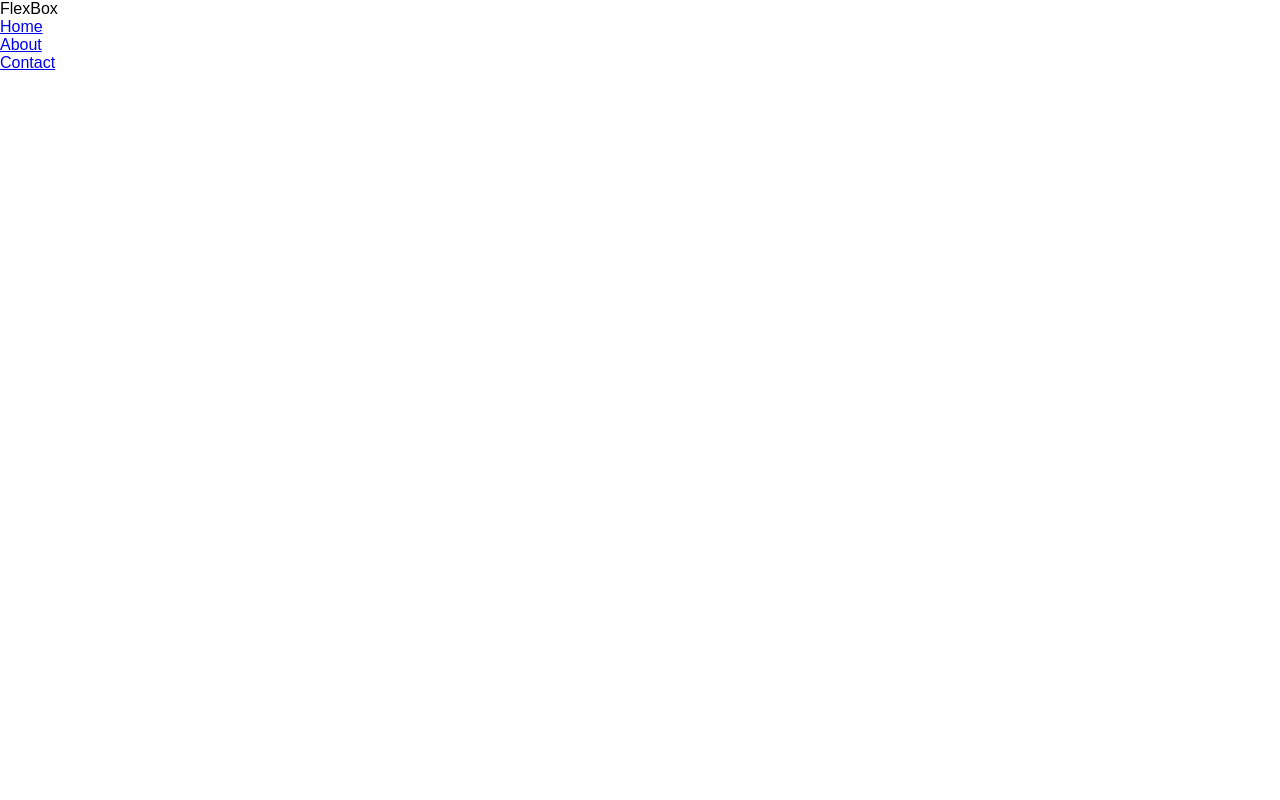
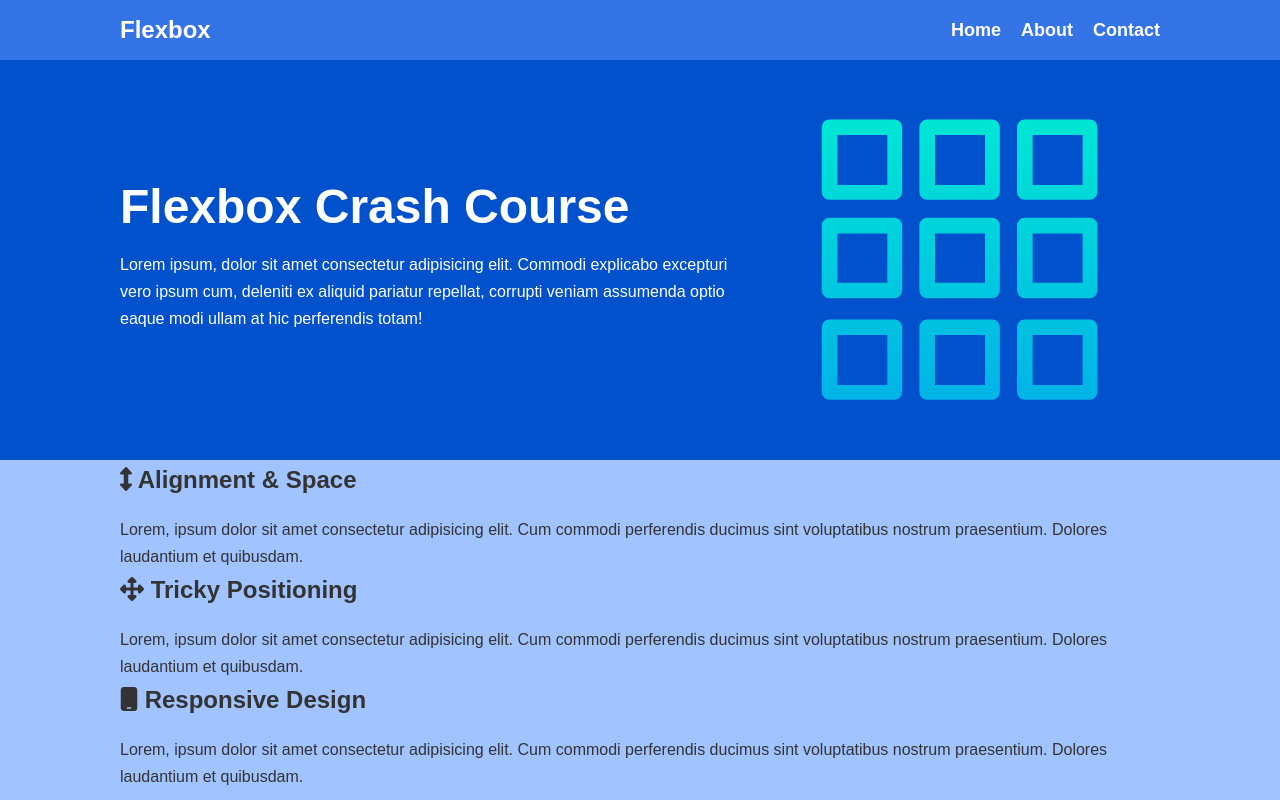
Before and after one commit to s-khodjaev/flex, a plain HTML site: page index.html in a window 1280 px wide. Drawn offline with Linux system fonts and the light colour scheme.

Commit message:
add navbar and header

```diff
--- a/index.html
+++ b/index.html
@@ -3,19 +3,70 @@
   <head>
     <meta charset="UTF-8" />
     <meta name="viewport" content="width=device-width, initial-scale=1.0" />
+    <link
+      rel="stylesheet"
+      href="https://cdnjs.cloudflare.com/ajax/libs/font-awesome/6.7.2/css/all.min.css"
+      integrity="sha512-Evv84Mr4kqVGRNSgIGL/F/aIDqQb7xQ2vcrdIwxfjThSH8CSR7PBEakCr51Ck+w+/U6swU2Im1vVX0SVk9ABhg=="
+      crossorigin="anonymous"
+      referrerpolicy="no-referrer"
+    />
     <link rel="stylesheet" href="main.css" />
     <title>Flexbox Crash Course</title>
   </head>
   <body>
-    <header>
-      <nav id="main-nav">
-        <div class="logo">FlexBox</div>
-        <ul class="nav-list">
+    <nav class="navbar">
+      <div class="container">
+        <div class="logo">Flexbox</div>
+        <ul class="nav">
           <li><a href="#">Home</a></li>
           <li><a href="#">About</a></li>
           <li><a href="#">Contact</a></li>
         </ul>
-      </nav>
+      </div>
+    </nav>
+
+    <header class="header">
+      <div class="container">
+        <div>
+          <h1>Flexbox Crash Course</h1>
+          <p>
+            Lorem ipsum, dolor sit amet consectetur adipisicing elit. Commodi
+            explicabo excepturi vero ipsum cum, deleniti ex aliquid pariatur
+            repellat, corrupti veniam assumenda optio eaque modi ullam at hic
+            perferendis totam!
+          </p>
+        </div>
+        <img src="grid.svg" alt="" />
+      </div>
     </header>
+
+    <section class="boxes">
+      <div class="container">
+        <div class="box">
+          <h2><i class="fas fa-arrows-alt-v"></i> Alignment & Space</h2>
+          <p>
+            Lorem, ipsum dolor sit amet consectetur adipisicing elit. Cum
+            commodi perferendis ducimus sint voluptatibus nostrum praesentium.
+            Dolores laudantium et quibusdam.
+          </p>
+        </div>
+        <div class="box">
+          <h2><i class="fas fa-arrows-alt"></i> Tricky Positioning</h2>
+          <p>
+            Lorem, ipsum dolor sit amet consectetur adipisicing elit. Cum
+            commodi perferendis ducimus sint voluptatibus nostrum praesentium.
+            Dolores laudantium et quibusdam.
+          </p>
+        </div>
+        <div class="box">
+          <h2><i class="fas fa-mobile"></i> Responsive Design</h2>
+          <p>
+            Lorem, ipsum dolor sit amet consectetur adipisicing elit. Cum
+            commodi perferendis ducimus sint voluptatibus nostrum praesentium.
+            Dolores laudantium et quibusdam.
+          </p>
+        </div>
+      </div>
+    </section>
   </body>
 </html>
--- a/main.css
+++ b/main.css
@@ -6,4 +6,94 @@
 
 body {
   font-family: Arial, Helvetica, sans-serif;
+  font-size: 1rem;
+  line-height: 1.7;
+  color: #333;
+  background-color: #a1c3ff;
 }
+
+img {
+  max-width: 100%;
+}
+
+h1,
+h2 {
+  margin-bottom: 15px;
+}
+
+ul {
+  list-style: none;
+}
+
+.container {
+  max-width: 1100px;
+  margin: 0 auto;
+  padding: 0 30px;
+}
+
+/* Navbar */
+
+.navbar {
+  background-color: #3474e6;
+  color: #fff;
+  height: 60px;
+}
+
+.logo {
+  font-size: x-large;
+  font-weight: bold;
+}
+
+.navbar .container {
+  display: flex;
+  justify-content: space-between;
+  align-items: center;
+  height: 100%;
+}
+
+.navbar a {
+  color: #fff;
+  text-decoration: none;
+  font-size: 18px;
+  font-weight: bold;
+}
+
+.navbar a:hover {
+  color: #ffcc00;
+}
+
+.navbar ul {
+  display: flex;
+}
+
+.navbar ul li {
+  margin-left: 20px;
+}
+
+.header {
+  background-color: #0151cc;
+  color: #fff;
+  min-height: 400px;
+}
+
+.header h1 {
+  font-size: 3rem;
+  font-weight: bold;
+  line-height: 1.2;
+}
+
+.header img {
+  max-width: 400px;
+}
+
+.header p {
+  margin: 10px 0;
+}
+
+.header .container {
+  display: flex;
+  justify-content: space-between;
+  align-items: center;
+}
+
+/* Boxes */
```
